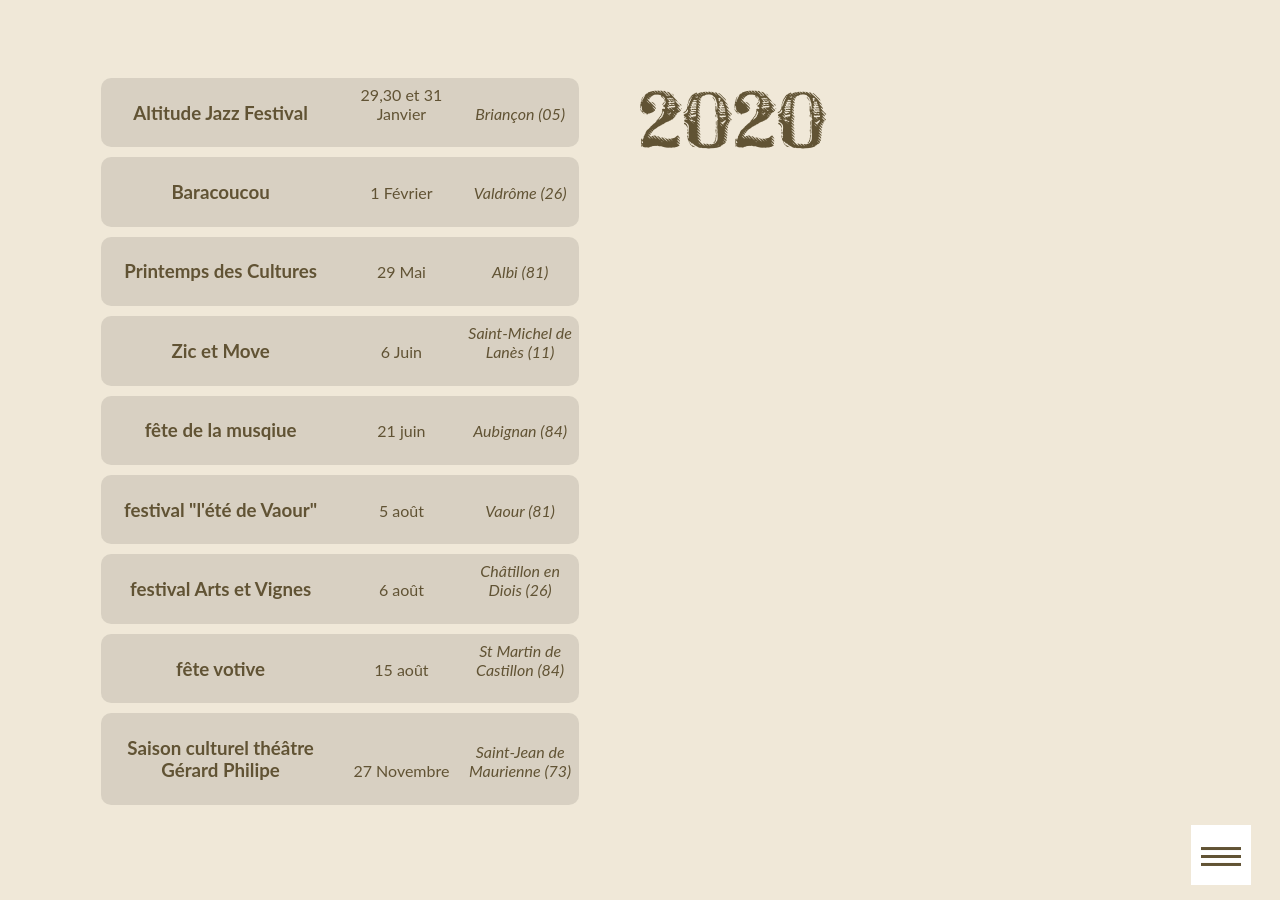
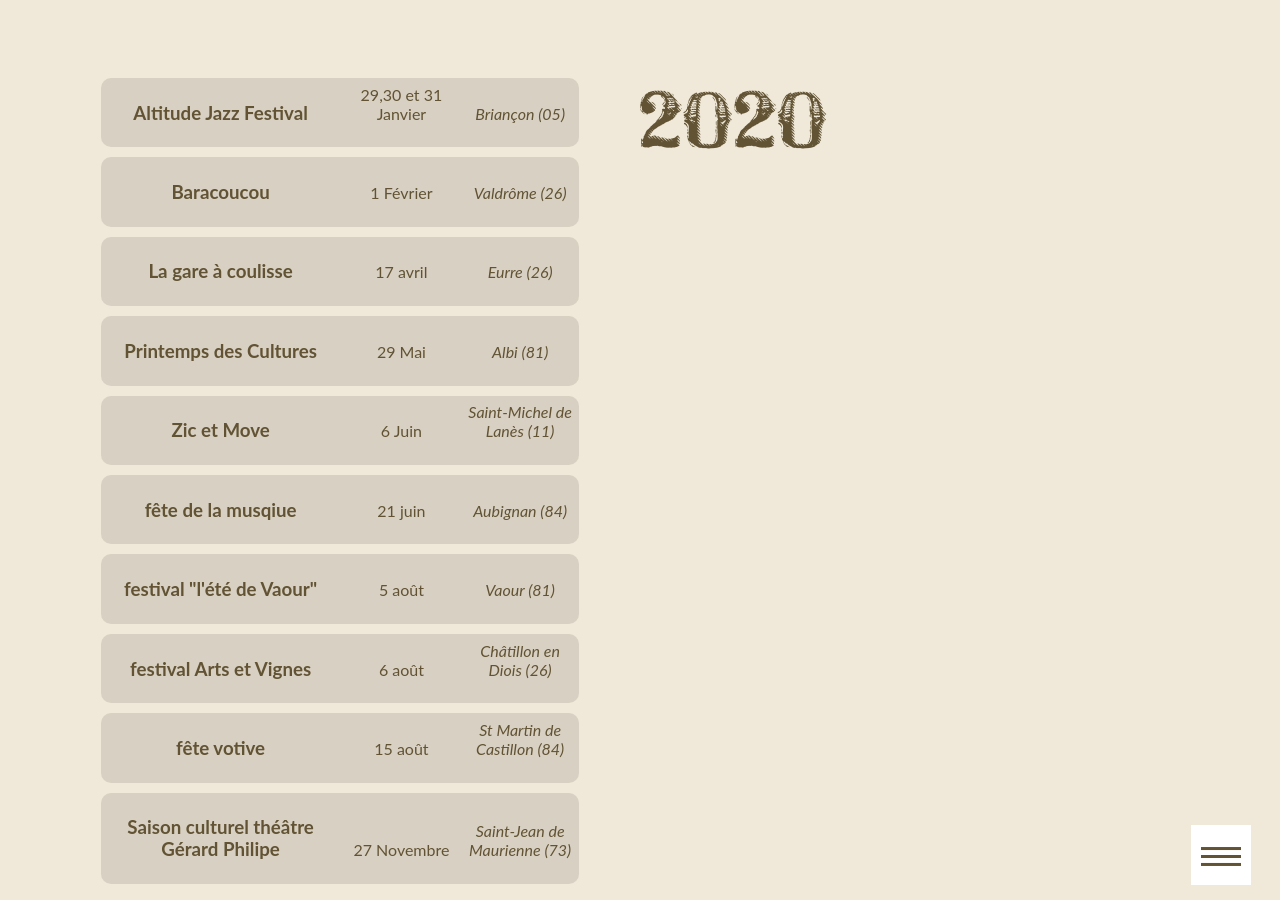
Before and after one commit to ftmftrs/ftmftrs.github.io, a Jekyll site: the page built from concert/index.html, in a window 1280 px wide and 900 px high, scrolled down 976 px. Built offline with Jekyll 4.4.1, drawn with Linux system fonts in a browser that asks for light colours; Markdown is read by kramdown in place of the engine named in the settings; comment, search, counter and statistics services are not loaded.

Commit message:
Update concerts.yml

```diff
--- a/_data/concerts.yml
+++ b/_data/concerts.yml
@@ -8,6 +8,10 @@
     - title: Baracoucou
       date: 1 Février
       address: Valdrôme (26)
+
+    - title: La gare à coulisse
+      date: 17 avril
+      address: Eurre (26)
 
     - title: Printemps des Cultures
       date: 29 Mai
```
